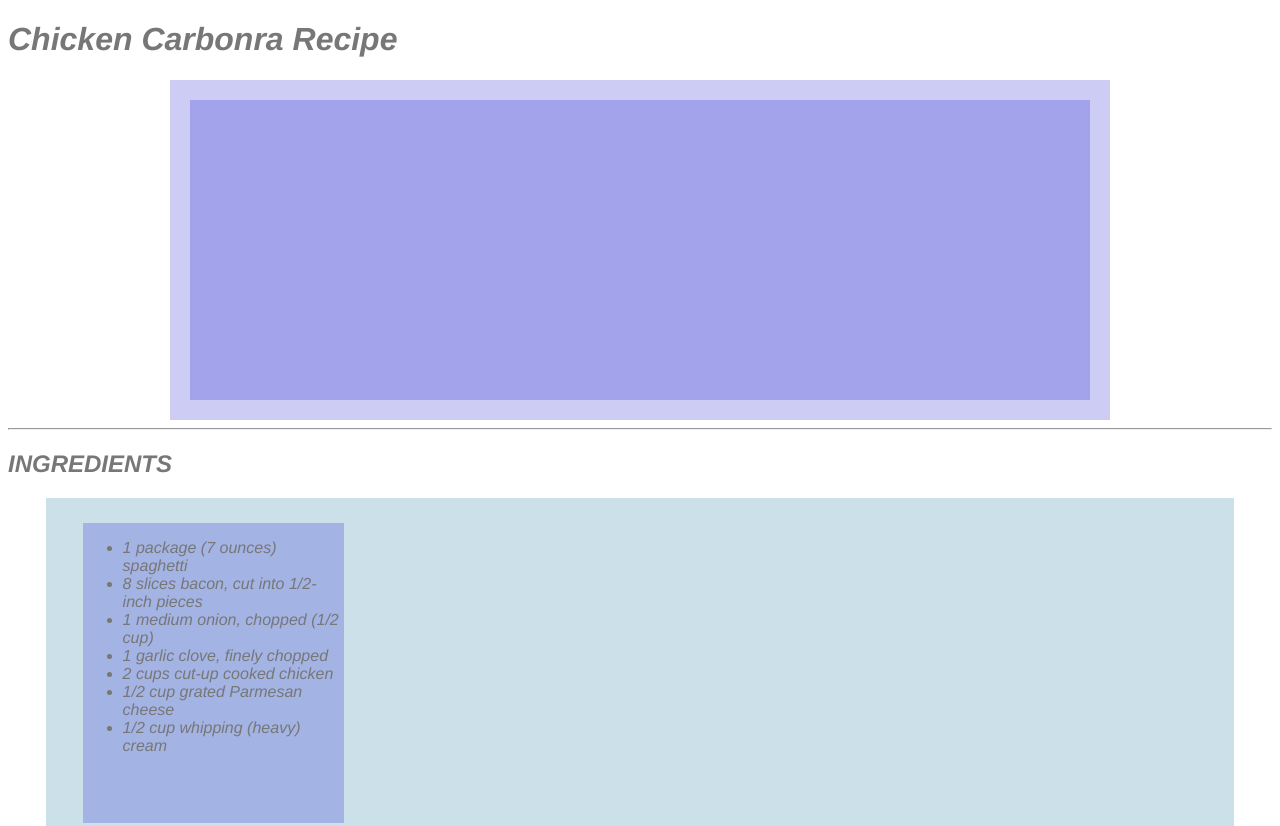
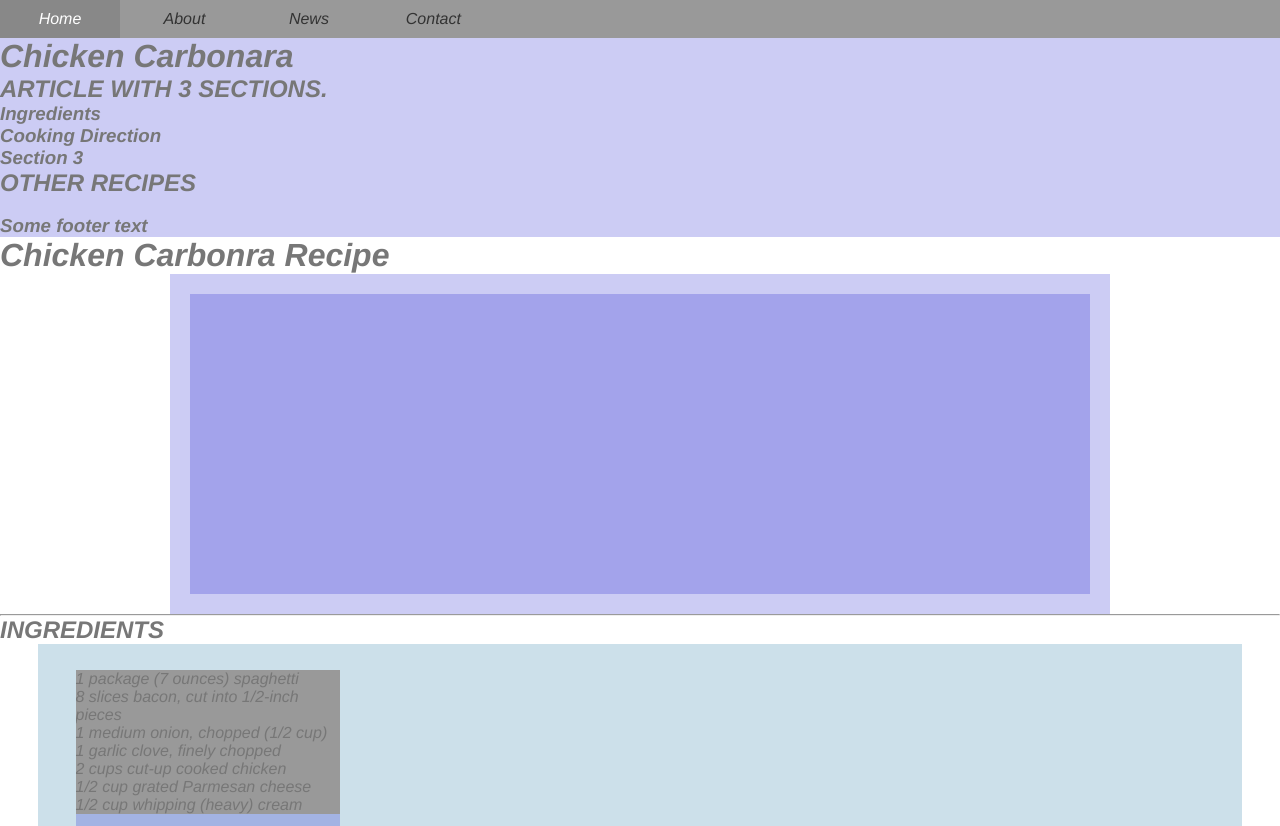
Before and after one commit to mav439/webdevelopmentHW, a plain HTML site: page week 2/html_recipe_site.html in a window 1280 px wide. Shown: the top 826 px of the page. Drawn offline with Linux system fonts and the light colour scheme.

Commit message:
midterm proposal

```diff
--- a/week 2/html_recipe_site.html
+++ b/week 2/html_recipe_site.html
@@ -64,6 +64,48 @@
         height: 300px;
         float: left;
     }
+    * {
+        margin: 0;
+        padding: 0;
+    }
+
+    body {
+        font-family: Helvetica, Arial, sans-serif;
+    }
+
+    ul {
+        /* remove the bullet points */
+        list-style-type: none;
+        overflow: hidden;
+        background-color: #999;
+    }
+
+    li {
+        /* float first and thenwe will switch to inline */
+        /* float: left; */
+        /* use inline */
+        display: inline-block;
+    }
+
+    li a {
+        /* anchor tags by default display inline, here we are telling them to behave like a block element. Making the anchor block and adding dimensions padding we get a bigger clickable area for the user to select*/
+        display: block;
+        text-align: center;
+        width: 100px;
+        padding: 10px;
+        /* remove that ugly underline and color */
+        color: #333;
+        text-decoration: none;
+    }
+
+    li a:hover {
+        background-color: #111;
+        color: white;
+    }
+
+    li a.active {
+        background-color: #888;
+    }
 
 
     </style>
@@ -71,6 +113,35 @@
 
 <body>
     <!-- Notice our heading are block elements too -->
+     <div class="wrapper">
+        <header>
+            <ul>
+                <li><a href="#" class="active">Home</a></li>
+                <li><a href="#">About</a></li>
+                <li><a href="#">News</a></li>
+                <li><a href="#">Contact</a></li>
+            </ul>
+        </header>
+        <main>
+            <h1>Chicken Carbonara</h1>
+            <article>
+                <h2>Article with 3 sections.</h2>
+                <section>
+                    <h3>Ingredients</h3></section>
+                <section>
+                    <h3>Cooking Direction</h3></section>
+                <section>
+                    <h3>Section 3</h3></section>
+            </article>
+            <aside>
+                <h2>Other Recipes</h2></aside>
+            <!-- clear out so our wrapper div wraps around. we will discuss several clearfixes this week -->
+            <br class="clear" />
+
+        </main>
+        <footer>
+            <h3>Some footer text</h3></footer>
+    </div>
     <h1>Chicken Carbonra Recipe</h1>
     <div class="container clear-fix">
         <div class="thumbnail"></div>
```
Also changed, not shown: week 3/Basic recipe website.html (added, +162 -0 lines), 1 other file.
